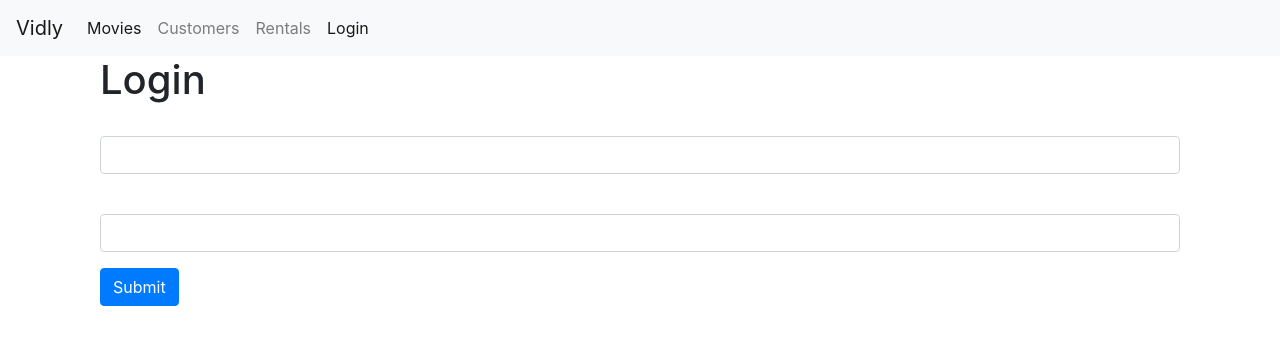
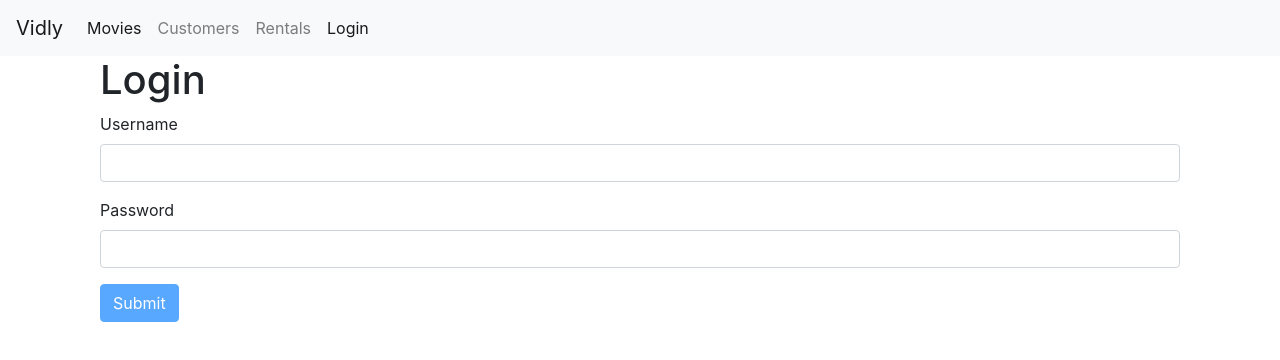
Before and after one commit to vishwas0459/react-app-demo, a React (Create React App) app: page /login in a window 1280 px wide. Shown: the top 360 px of the page. Built offline with nearby package versions, Linux system fonts and the light colour scheme.

Commit message:
refactored form code

```diff
--- a/package.json
+++ b/package.json
@@ -4,11 +4,12 @@
   "private": true,
   "dependencies": {
     "bootstrap": "^4.1.1",
+    "joi-browser": "^13.4.0",
     "query-string": "^6.1.0",
     "react": "^16.8.6",
     "react-dom": "^16.8.6",
     "react-router-dom": "^5.0.0",
-    "react-scripts": "2.1.8"
+    "react-scripts": "^3.0.0"
   },
   "scripts": {
     "start": "react-scripts start",
--- /dev/null
+++ b/src/components/common/form.jsx
@@ -0,0 +1,72 @@
+import React, { Component } from 'react';
+import Joi from 'joi-browser';
+import Input from './input';
+
+class Form extends Component {
+  state = {
+    data: {},
+    errors: {}
+  };
+
+  handleSubmit = e => {
+    e.preventDefault();
+    const errors = this.validateForm();
+    this.setState({ errors });
+    if (errors) return;
+  };
+
+  validateForm = () => {
+    //validate using joi
+    const options = { abortEarly: false };
+    const { error } = Joi.validate(this.state.data, this.schema, options);
+    if (!error) return null;
+    const errors = {};
+    for (let item of error.details) error[item.path[0]] = item.message;
+    // console.log('errors:', errors);
+    return errors;
+  };
+
+  changeHandler = ({ currentTarget: input }) => {
+    const errors = { ...this.state.errors };
+    const errorMsg = this.validateInput(input);
+    console.log('errorMsg: ', errorMsg);
+    if (errorMsg) {
+      errors[input.name] = errorMsg;
+    } else delete errors[input.name]; // to delete the existing errorMsg holding prop of error obj
+    const data = { ...this.state.data }; // get a ref to data object
+    data[input.name] = input.value;
+    this.setState({ data, errors });
+  };
+
+  validateInput = ({ name, value }) => {
+    const inputProp = { [name]: value };
+    const schema = { [name]: this.schema[name] };
+    const { error } = Joi.validate(inputProp, schema);
+    return error ? error.details[0].message : null;
+  };
+
+  renderButton = label => {
+    return (
+      <button className='btn btn-primary' disabled={this.validateForm()}>
+        {label}
+      </button>
+    );
+  };
+
+  renderInput = (name, label, type = 'text') => {
+    const { data, errors } = this.state;
+    return (
+      <Input
+        type={type}
+        name={name}
+        label={label}
+        id={name}
+        value={data[name]}
+        onChange={this.changeHandler}
+        error={errors[name]}
+      />
+    );
+  };
+}
+
+export default Form;
--- a/src/components/common/input.jsx
+++ b/src/components/common/input.jsx
@@ -1,10 +1,10 @@
 import React from 'react';
-const Input = props => {
+const Input = ({ name, label, error, ...rest }) => {
   return (
     <div className='form-group'>
-      <label htmlFor={props.name}>{props.label}</label>
-      <input className='form-control' type='text' id={props.name} {...props} />
-      {props.error && <div className='alert alert-danger'>{props.error}</div>}
+      <label htmlFor={name}>{label}</label>
+      <input id={name} {...rest} name={name} className='form-control' />
+      {error && <div className='alert alert-danger'>{error}</div>}
     </div>
   );
 };
--- a/src/components/loginForm.jsx
+++ b/src/components/loginForm.jsx
@@ -1,78 +1,34 @@
-import React, { Component } from 'react';
-import Input from './common/input';
-
-class LoginForm extends Component {
+import React from 'react';
+// import Input from './common/input';
+import Joi from 'joi-browser';
+import Form from './common/form';
+class LoginForm extends Form {
   state = {
-    account: {
+    data: {
       username: '',
       password: ''
     },
     errors: {}
   };
-  handleSubmit = e => {
-    e.preventDefault();
-    const errors = this.validateForm();
-    this.setState({ errors });
-    // if errors
-    if (Object.keys(errors).length) {
-      console.log('errors present', errors);
-      return;
-    }
-    // if no errors
+  // define schema for form to be validate
+  schema = {
+    username: Joi.string().required(),
+    password: Joi.string().required()
+  };
+
+  doSubmit = () => {
+    // if no validations errors
     console.log('Form Submitted!!!!', this.state.errors);
   };
 
-  validateForm = () => {
-    const { account } = this.state;
-    const errors = {};
-    if (account.username.trim() === '')
-      errors.username = 'username is required!';
-    if (account.password.trim() === '')
-      errors.password = 'password is required!';
-    return Object.keys(errors).length === 0 ? {} : errors;
-    // console.log(Object.keys(errors).length);
-  };
-
-  changeHandler = ({ currentTarget: input }) => {
-    const errors = { ...this.state.errors };
-    const errorMsg = this.validateInput(input);
-    console.log('errorMsg: ', errorMsg);
-    if (errorMsg) {
-      errors[input.name] = errorMsg;
-    } else delete errors[input.name]; // to delete the existing errorMsg holding prop of error obj
-    const account = { ...this.state.account }; // get a ref to account object
-    account[input.name] = input.value;
-    this.setState({ account, errors });
-  };
-
-  validateInput = ({ name, value }) => {
-    // const error = {};
-    if (value.trim() === '') return `${name} is required!!`;
-  };
   render() {
     return (
       <div className='container'>
         <h1>Login</h1>
         <form onSubmit={this.handleSubmit}>
-          <Input
-            type='text'
-            name='username'
-            lable='Username'
-            id='username'
-            value={this.state.account.username}
-            onChange={this.changeHandler}
-            error={this.state.errors.username}
-          />
-          <Input
-            type='password'
-            name='password'
-            lable='Password'
-            id='password'
-            value={this.state.account.password}
-            onChange={this.changeHandler}
-            error={this.state.errors.password}
-          />
-          <button className='btn btn-primary'>Submit</button>
+          {this.renderInput('username', 'Username')}
+          {this.renderInput('password', 'Password', 'password')}
+          {this.renderButton('Submit')}
         </form>
       </div>
     );
```
Also changed, not shown: 1 other file (tests, documents, lock files or other folders).
